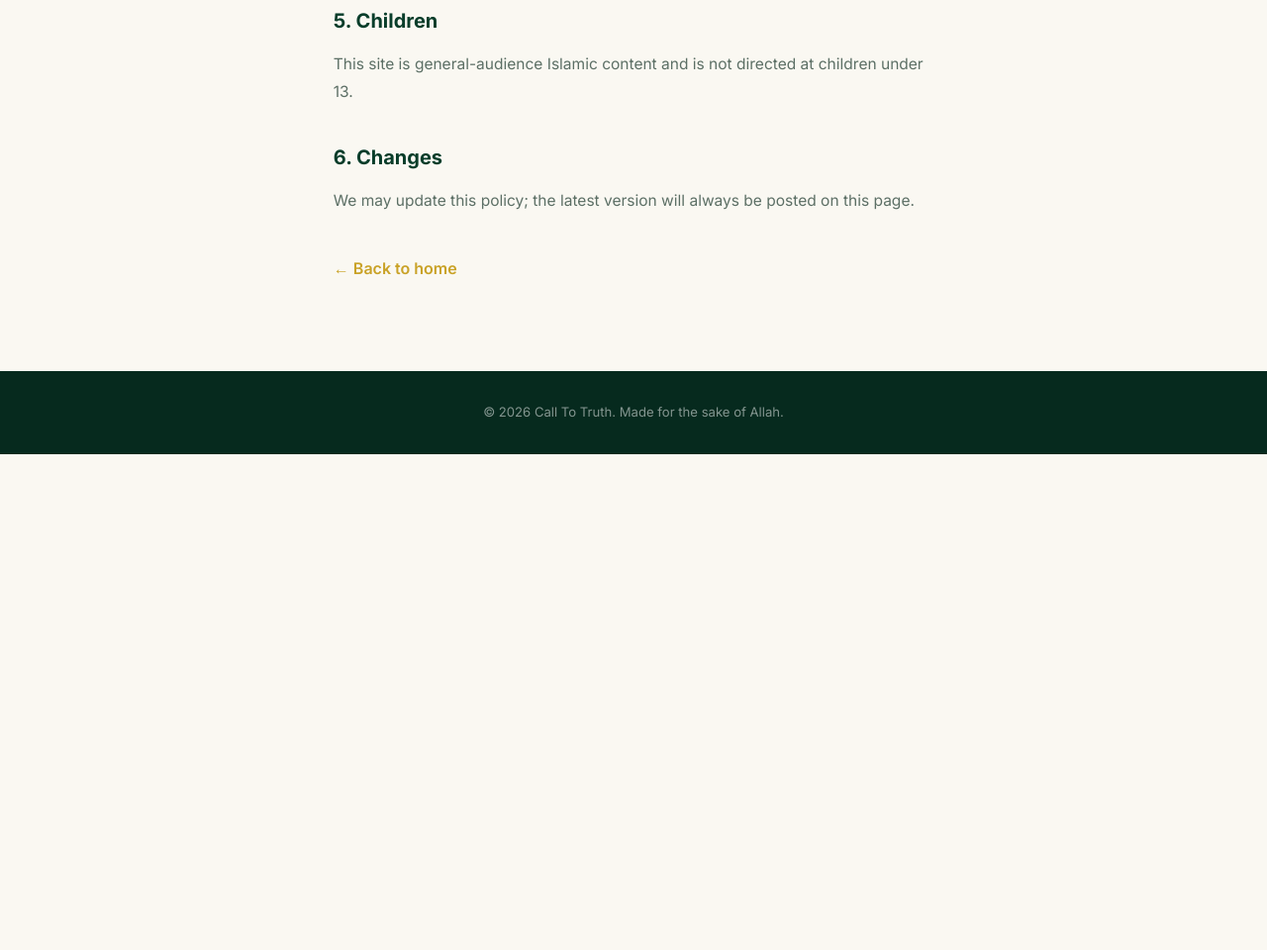
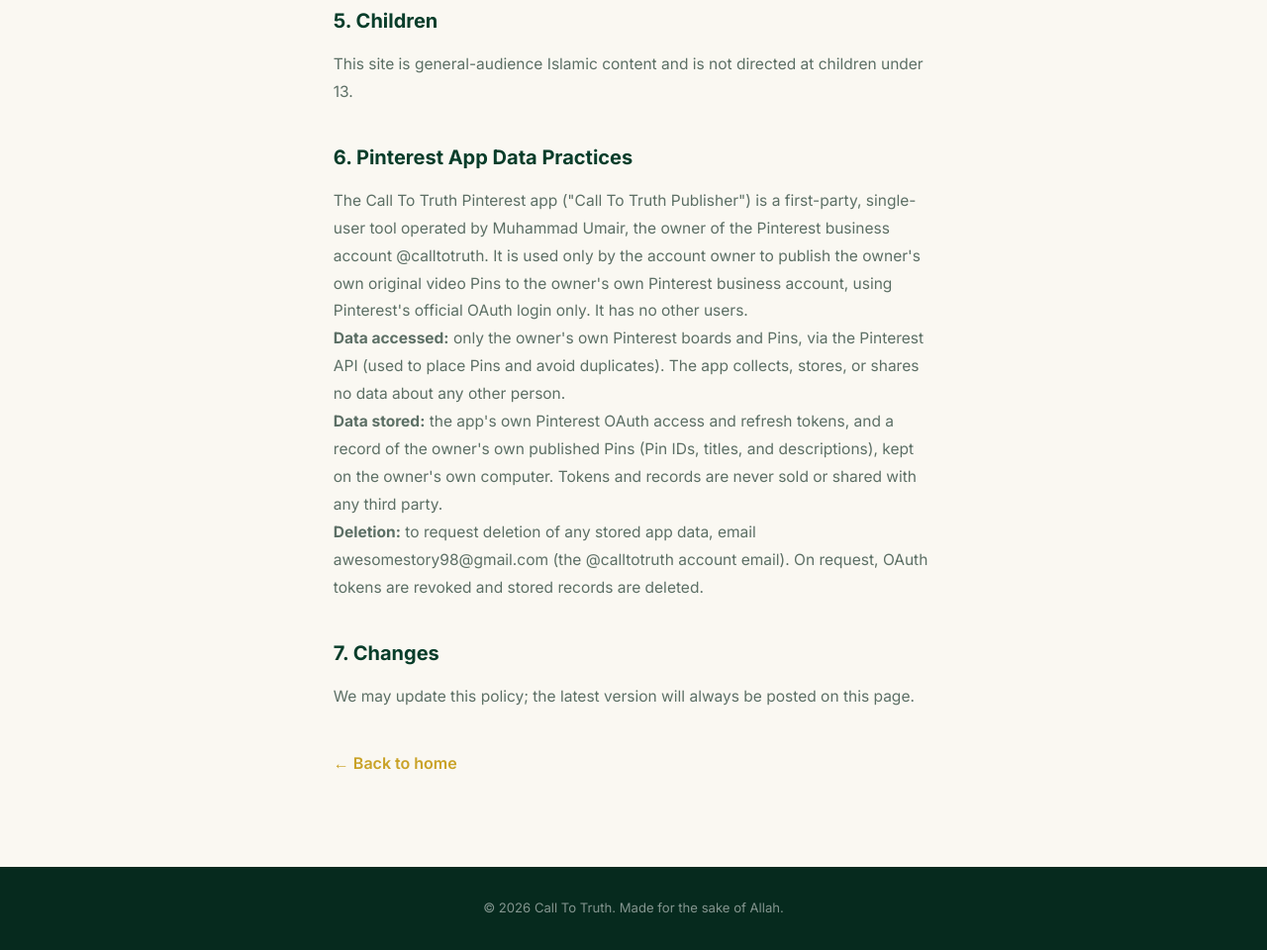
Before and after one commit to calltotruth-deen/calltotruth-site, a plain HTML site: page privacy.html in a window 1280 px wide. Shown: the part 824-1784 px from the top of the page at 99% size. Before the commit the page ends 1283 px from the top, so only its background shows below. Drawn offline with Linux system fonts and the light colour scheme.

Commit message:
Add files via upload

```diff
--- a/privacy.html
+++ b/privacy.html
@@ -23,7 +23,7 @@
 </style>
 </head>
 <body>
-<header><h1>Privacy Policy</h1><p>Call To Truth — Last updated October 2026</p></header>
+<header><h1>Privacy Policy</h1><p>Call To Truth — Last updated October 22, 2026</p></header>
 <main>
 <h2>1. What we collect</h2>
 <p>Call To Truth is a da'wah website. We do not run accounts, comments, newsletters, or stores on this site. We collect no personal information directly.</p>
@@ -35,7 +35,12 @@
 <p>If you contact us by email, we use your message only to reply. We never sell or share personal data.</p>
 <h2>5. Children</h2>
 <p>This site is general-audience Islamic content and is not directed at children under 13.</p>
-<h2>6. Changes</h2>
+<h2>6. Pinterest App Data Practices</h2>
+<p>The Call To Truth Pinterest app ("Call To Truth Publisher") is a first-party, single-user tool operated by Muhammad Umair, the owner of the Pinterest business account @calltotruth. It is used only by the account owner to publish the owner's own original video Pins to the owner's own Pinterest business account, using Pinterest's official OAuth login only. It has no other users.</p>
+<p><strong>Data accessed:</strong> only the owner's own Pinterest boards and Pins, via the Pinterest API (used to place Pins and avoid duplicates). The app collects, stores, or shares no data about any other person.</p>
+<p><strong>Data stored:</strong> the app's own Pinterest OAuth access and refresh tokens, and a record of the owner's own published Pins (Pin IDs, titles, and descriptions), kept on the owner's own computer. Tokens and records are never sold or shared with any third party.</p>
+<p><strong>Deletion:</strong> to request deletion of any stored app data, email awesomestory98@gmail.com (the @calltotruth account email). On request, OAuth tokens are revoked and stored records are deleted.</p>
+<h2>7. Changes</h2>
 <p>We may update this policy; the latest version will always be posted on this page.</p>
 <a class="back" href="index.html">← Back to home</a>
 </main>
```
